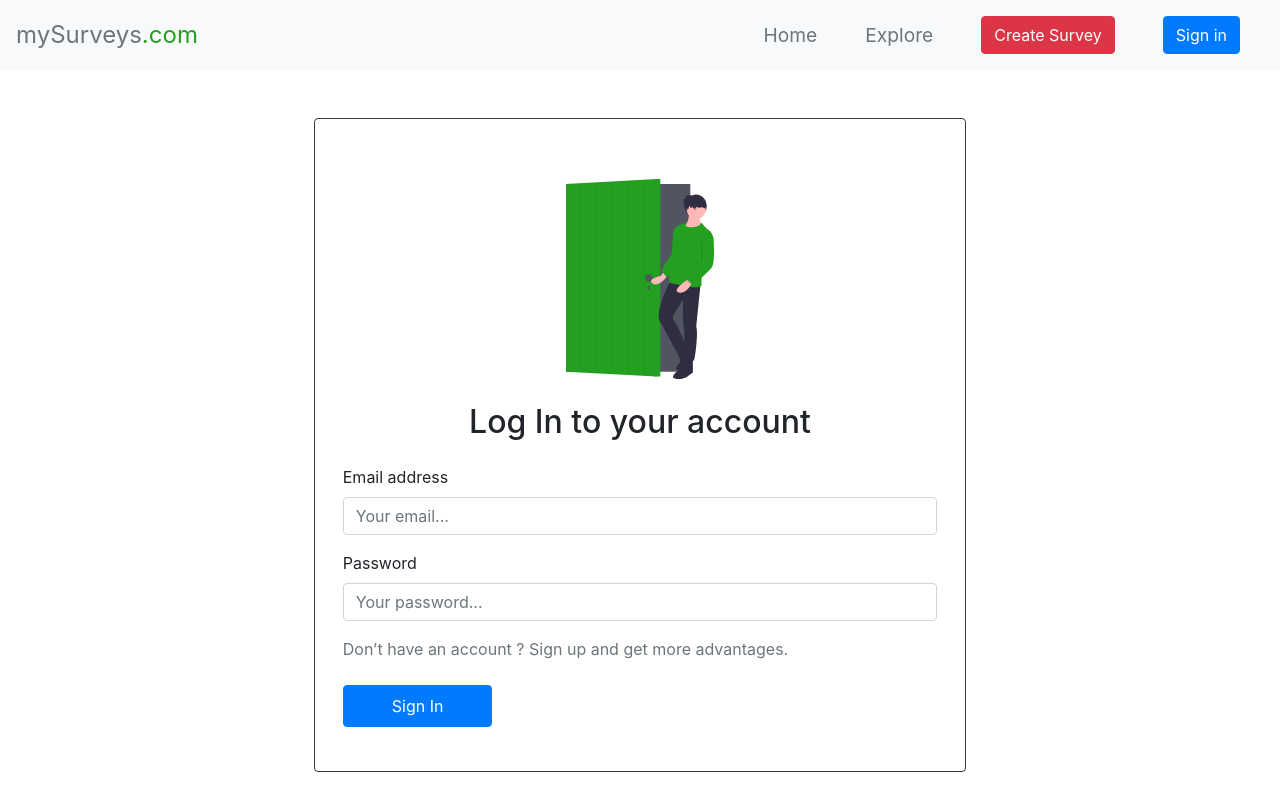
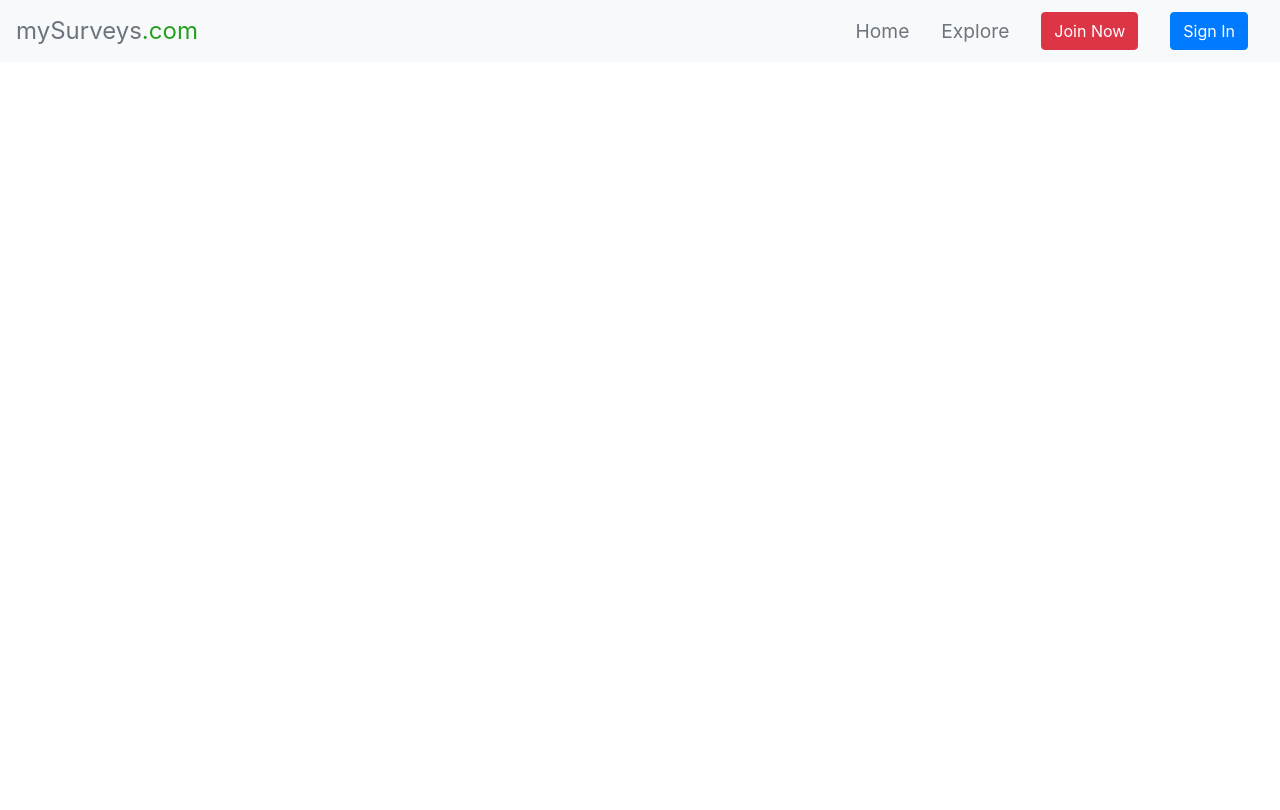
Before and after one commit to filipknias/surveys-app, a React (Create React App) app in the folder client/: page /login in a window 1280 px wide. Shown: the top 810 px of the page. Built offline with nearby package versions, Linux system fonts and the light colour scheme.

Commit message:
Login and Register modals (without Redux)

```diff
--- a/client/src/App.css
+++ b/client/src/App.css
@@ -24,7 +24,8 @@ a:hover {
   font-size: 1.5rem;
 }
 
-.nav-link {
+.nav-link,
+.nav-item {
   align-self: center;
   margin: 0 1rem;
   font-size: 1.2rem;
@@ -38,7 +39,8 @@ a:hover {
   .container {
     padding: 1rem !important;
   }
-  .nav-link {
+  .nav-link,
+  .nav-item {
     margin: 1rem 0;
     text-align: center;
   }
@@ -46,6 +48,6 @@ a:hover {
     width: 100%;
   }
   .list-group {
-    margin: 1rem 0;
+    margin: 2rem 0;
   }
 }
--- a/client/src/App.js
+++ b/client/src/App.js
@@ -1,20 +1,16 @@
 import React from "react";
 import { BrowserRouter as Router, Switch, Route } from "react-router-dom";
-import AuthRoute from "./AuthRoute";
-import NotAuthRoute from "./NotAuthRoute";
-import axios from "axios";
 // Styles
 import "./App.css";
 // Bootstrap
 import Container from "react-bootstrap/Container";
 // Components
 import Navbar from "./components/Navbar";
+import AuthRoute from "./components/AuthRoute";
 // Pages
 import Home from "./pages/Home";
 import Explore from "./pages/Explore";
 import CreateSurvey from "./pages/CreateSurvey";
-import Register from "./pages/Register";
-import Login from "./pages/Login";
 
 function App() {
   const auth = false;
@@ -26,9 +22,7 @@ function App() {
         <Switch>
           <Route exact path="/" component={Home} />
           <Route path="/explore" component={Explore} />
-          <NotAuthRoute path="/create" component={CreateSurvey} auth={auth} />
-          <AuthRoute path="/register" component={Register} auth={auth} />
-          <AuthRoute path="/login" component={Login} auth={auth} />
+          <AuthRoute path="/create" component={CreateSurvey} auth={auth} />
         </Switch>
       </Container>
     </Router>
--- a/client/src/AuthRoute.js
+++ b/client/src/components/AuthRoute.js
@@ -6,7 +6,7 @@ function AuthRoute({ component: Component, auth, ...props }) {
     <Route
       {...props}
       render={(props) =>
-        auth === true ? <Redirect to="/" /> : <Component {...props} />
+        auth === false ? <Redirect to="/" /> : <Component {...props} />
       }
     />
   );
--- /dev/null
+++ b/client/src/components/LoginModal.js
@@ -0,0 +1,121 @@
+import React, { useState, useRef } from "react";
+import axios from "axios";
+// Bootstrap
+import Image from "react-bootstrap/Image";
+import Form from "react-bootstrap/Form";
+import Button from "react-bootstrap/Button";
+import Alert from "react-bootstrap/Alert";
+import Modal from "react-bootstrap/Modal";
+import Spinner from "react-bootstrap/Spinner";
+// Images
+import LoginImage from "../components/img/login-image.svg";
+
+function LoginModal() {
+  // Refs
+  const emailRef = useRef();
+  const passwordRef = useRef();
+  // State
+  const [error, setError] = useState(null);
+  const [open, setOpen] = useState(false);
+  const [loading, setLoading] = useState(false);
+
+  const handleSubmit = (e) => {
+    e.preventDefault();
+    setLoading(true);
+    axios
+      .post("/api/users/login", {
+        email: emailRef.current.value,
+        password: passwordRef.current.value,
+      })
+      .then((res) => {
+        axios.defaults.headers.common["auth-token"] = res.data.token;
+        setError(null);
+        setOpen(false);
+        setLoading(false);
+      })
+      .catch((err) => {
+        setError(err.response.data.errors);
+        setLoading(false);
+      });
+  };
+
+  return (
+    <>
+      <Button variant="primary" type="button" onClick={() => setOpen(true)}>
+        Sign In
+      </Button>
+      <Modal
+        show={open}
+        onShow={() => setError(null)}
+        onHide={() => setOpen(false)}
+      >
+        <Modal.Header className="flex-column">
+          <Image
+            src={LoginImage}
+            height="200"
+            className="mx-auto my-3 d-block"
+          />
+          <Modal.Title className="w-100 text-center">
+            <h2>Log In to your account</h2>
+          </Modal.Title>
+        </Modal.Header>
+        {error && error.general && <Alert variant="danger">{error}</Alert>}
+        <Modal.Body>
+          <Form onSubmit={handleSubmit}>
+            <Form.Group>
+              <Form.Label>Email address</Form.Label>
+              <Form.Control
+                isInvalid={error && error.email ? true : false}
+                type="email"
+                placeholder="Your email..."
+                name="email"
+                ref={emailRef}
+                required
+              />
+              {error && error.email && (
+                <Form.Control.Feedback type="invalid">
+                  {error.email}
+                </Form.Control.Feedback>
+              )}
+            </Form.Group>
+            <Form.Group>
+              <Form.Label>Password</Form.Label>
+              <Form.Control
+                isInvalid={error && error.password ? true : false}
+                type="password"
+                placeholder="Your password..."
+                name="password"
+                ref={passwordRef}
+                required
+              />
+              {error && error.password && (
+                <Form.Control.Feedback type="invalid">
+                  {error.password}
+                </Form.Control.Feedback>
+              )}
+            </Form.Group>
+            <div className="mt-4 mb-3">
+              <Button type="submit" variant="primary">
+                {loading ? (
+                  <Spinner animation="border" />
+                ) : (
+                  <span>Sign Ip</span>
+                )}
+              </Button>
+              <Button
+                type="button"
+                variant="danger"
+                className="ml-3"
+                onClick={() => setOpen(false)}
+              >
+                Cancel
+              </Button>
+            </div>
+          </Form>
+        </Modal.Body>
+      </Modal>
+    </>
+  );
+}
+
+export default LoginModal;
--- a/client/src/components/Navbar.js
+++ b/client/src/components/Navbar.js
@@ -6,11 +6,20 @@ import Nav from "react-bootstrap/Nav";
 import NavDropdown from "react-bootstrap/NavDropdown";
 import Button from "react-bootstrap/Button";
 import Image from "react-bootstrap/Image";
+// Components
+import LoginModal from "./LoginModal";
+import RegisterModal from "./RegisterModal";
 // Images
 import ProfileIcon from "./img/profile-icon.svg";
+import AccountDropdownIcon from "./img/account-dropdown-icon.svg";
+import LogoutDropdownIcon from "./img/logout-dropdown-icon.svg";
 
 function NavbarComponent() {
-  const user = null;
+  const auth = false;
+  const user = {
+    displayName: "johny",
+    email: "johny@gmail.com",
+  };
 
   const [open, setOpen] = useState(false);
 
@@ -27,36 +36,57 @@ function NavbarComponent() {
       />
       <Navbar.Collapse id="navbar-nav">
         <Nav className="ml-auto">
-          <Nav.Link onClick={() => setOpen(false)}>
+          <Nav.Item onClick={() => setOpen(false)}>
             <Link to="/">Home</Link>
-          </Nav.Link>
-          <Nav.Link onClick={() => setOpen(false)}>
+          </Nav.Item>
+          <Nav.Item onClick={() => setOpen(false)}>
             <Link to="/explore">Explore</Link>
-          </Nav.Link>
-          <Nav.Link onClick={() => setOpen(false)}>
+          </Nav.Item>
+          {auth ? (
+            <>
+              <Nav.Item onClick={() => setOpen(false)}>
                 <Link to="/create">
                   <Button variant="danger">Create Survey</Button>
                 </Link>
-          </Nav.Link>
-          {user ? (
+              </Nav.Item>
               <NavDropdown title={user.displayName} alignRight>
                 <Image
                   src={ProfileIcon}
                   height="60"
                   className="d-block ml-auto mr-auto mt-1"
                 />
-              <h3 className="text-center mt-1 mb-0 px-2">{user.displayName}</h3>
+                <h3 className="text-center mt-1 mb-0 px-2">
+                  {user.displayName}
+                </h3>
                 <p className="text-muted text-center px-2">{user.email}</p>
                 <NavDropdown.Divider />
-              <NavDropdown.Item>Account</NavDropdown.Item>
-              <NavDropdown.Item>Logout</NavDropdown.Item>
+                <NavDropdown.Item>
+                  <Image
+                    src={AccountDropdownIcon}
+                    height="20"
+                    className="mr-2"
+                  />
+                  Account
+                </NavDropdown.Item>
+                <NavDropdown.Item>
+                  <Image
+                    src={LogoutDropdownIcon}
+                    height="20"
+                    className="mr-2"
+                  />
+                  Logout
+                </NavDropdown.Item>
               </NavDropdown>
+            </>
           ) : (
-            <Nav.Link onClick={() => setOpen(false)}>
-              <Link to="/login">
-                <Button variant="primary">Sign in</Button>
-              </Link>
-            </Nav.Link>
+            <>
+              <Nav.Item onClick={() => setOpen(false)}>
+                <RegisterModal />
+              </Nav.Item>
+              <Nav.Item onClick={() => setOpen(false)}>
+                <LoginModal />
+              </Nav.Item>
+            </>
           )}
         </Nav>
       </Navbar.Collapse>
--- a/client/src/pages/Register.js
+++ b/client/src/components/RegisterModal.js
@@ -1,25 +1,28 @@
 import React, { useState, useRef } from "react";
-import { Link } from "react-router-dom";
 import axios from "axios";
 // Bootstrap
-import Row from "react-bootstrap/Row";
-import Col from "react-bootstrap/Col";
-import Card from "react-bootstrap/Card";
 import Image from "react-bootstrap/Image";
 import Form from "react-bootstrap/Form";
 import Button from "react-bootstrap/Button";
+import Modal from "react-bootstrap/Modal";
+import Spinner from "react-bootstrap/Spinner";
 // Images
 import RegisterImage from "../components/img/register-image.svg";
 
-function Register({ history }) {
+function RegisterModal() {
+  // Refs
   const displayNameRef = useRef();
   const emailRef = useRef();
   const passwordRef = useRef();
   const confirmPasswordRef = useRef();
+  // State
   const [error, setError] = useState(null);
+  const [open, setOpen] = useState(false);
+  const [loading, setLoading] = useState(false);
 
   const handleSubmit = (e) => {
     e.preventDefault();
+    setLoading(true);
     axios
       .post("/api/users/register", {
         displayName: displayNameRef.current.value,
@@ -29,25 +32,37 @@ function Register({ history }) {
       })
       .then((res) => {
         axios.defaults.headers.common["auth-token"] = res.data.token;
-        history.push("/");
         setError(null);
+        setOpen(false);
+        setLoading(false);
       })
       .catch((err) => {
-        console.log(err.response.data);
         setError(err.response.data.errors);
+        setLoading(false);
       });
   };
 
   return (
-    <Row>
-      <Col md={7} className="mx-auto">
-        <Card body className="my-5 px-2 py-4" border="dark">
+    <>
+      <Button variant="danger" type="button" onClick={() => setOpen(true)}>
+        Join Now
+      </Button>
+      <Modal
+        show={open}
+        onShow={() => setError(null)}
+        onHide={() => setOpen(false)}
+      >
+        <Modal.Header className="flex-column">
           <Image
             src={RegisterImage}
             height="200"
             className="mx-auto my-3 d-block"
           />
-          <h2 className="text-center my-4">Create new account</h2>
+          <Modal.Title className="w-100 text-center">
+            <h2>Create new account</h2>
+          </Modal.Title>
+        </Modal.Header>
+        <Modal.Body>
           <Form onSubmit={handleSubmit}>
             <Form.Group>
               <Form.Label>Display Name</Form.Label>
@@ -107,17 +122,29 @@ function Register({ history }) {
                 required
               />
             </Form.Group>
-            <Link to="/login" className="my-2">
-              Arleady have an account ? Sign in and get more advantages.
-            </Link>
-            <Button type="submit" variant="primary" className="mt-3 px-5 py-2">
-              Sign Up
-            </Button>
+
+            <div className="mt-4 mb-3">
+              <Button type="submit" variant="primary">
+                {loading ? (
+                  <Spinner animation="border" />
+                ) : (
+                  <span>Sign Up</span>
+                )}
+              </Button>
+              <Button
+                type="button"
+                variant="danger"
+                className="ml-3"
+                onClick={() => setOpen(false)}
+              >
+                Cancel
+              </Button>
+            </div>
           </Form>
-        </Card>
-      </Col>
-    </Row>
+        </Modal.Body>
+      </Modal>
+    </>
   );
 }
 
-export default Register;
+export default RegisterModal;
--- a/client/src/pages/Login.js
+++ /dev/null
@@ -1,82 +0,0 @@
-import React, { useState, useRef } from "react";
-import { Link } from "react-router-dom";
-import axios from "axios";
-// Bootstrap
-import Row from "react-bootstrap/Row";
-import Col from "react-bootstrap/Col";
-import Card from "react-bootstrap/Card";
-import Image from "react-bootstrap/Image";
-import Form from "react-bootstrap/Form";
-import Button from "react-bootstrap/Button";
-import Alert from "react-bootstrap/Alert";
-// Images
-import LoginImage from "../components/img/login-image.svg";
-
-function Login({ history }) {
-  const emailRef = useRef();
-  const passwordRef = useRef();
-  const [error, setError] = useState(null);
-
-  const handleSubmit = (e) => {
-    e.preventDefault();
-    axios
-      .post("/api/users/login", {
-        email: emailRef.current.value,
-        password: passwordRef.current.value,
-      })
-      .then((res) => {
-        axios.defaults.headers.common["auth-token"] = res.data.token;
-        history.push("/");
-        setError(null);
-      })
-      .catch((err) => {
-        setError(err.response.data.errors.general);
-      });
-  };
-
-  return (
-    <Row>
-      <Col md={7} className="mx-auto">
-        <Card body className="my-5 px-2 py-4" border="dark">
-          <Image
-            src={LoginImage}
-            height="200"
-            className="mx-auto my-3 d-block"
-          />
-          <h2 className="text-center my-4">Log In to your account</h2>
-          {error && <Alert variant="danger">{error}</Alert>}
-          <Form onSubmit={handleSubmit}>
-            <Form.Group>
-              <Form.Label>Email address</Form.Label>
-              <Form.Control
-                type="email"
-                placeholder="Your email..."
-                name="email"
-                ref={emailRef}
-                required
-              />
-            </Form.Group>
-            <Form.Group>
-              <Form.Label>Password</Form.Label>
-              <Form.Control
-                type="password"
-                placeholder="Your password..."
-                name="password"
-                ref={passwordRef}
-                required
-              />
-            </Form.Group>
-            <Link to="/register" className="my-2">
-              Don’t have an account ? Sign up and get more advantages.
-            </Link>
-            <Button type="submit" variant="primary" className="mt-3 px-5 py-2">
-              Sign In
-            </Button>
-          </Form>
-        </Card>
-      </Col>
-    </Row>
-  );
-}
-
-export default Login;
```
Also changed, not shown: client/src/NotAuthRoute.js (deleted, +0 -15 lines), client/src/components/img/account-dropdown-icon.svg (added), client/src/components/img/logout-dropdown-icon.svg (added). Lines whose indentation alone changed are shown as unchanged.
